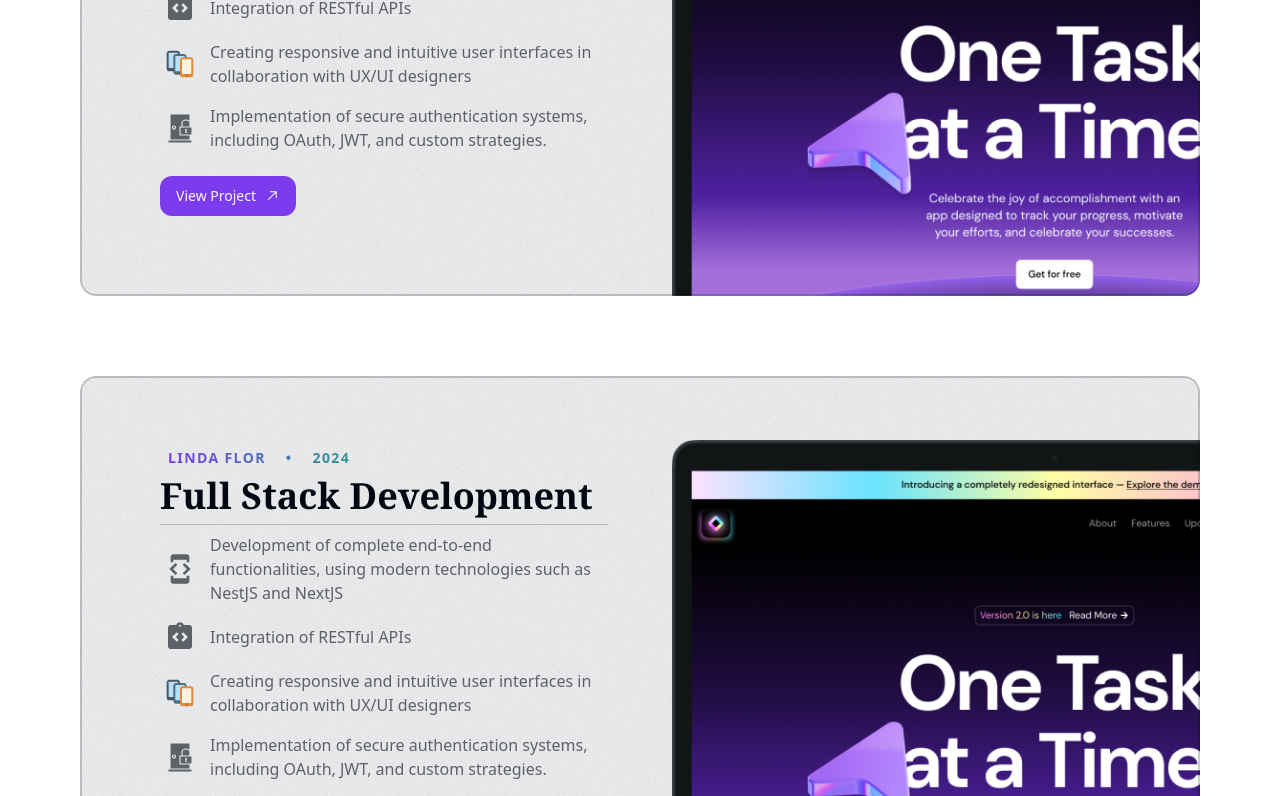
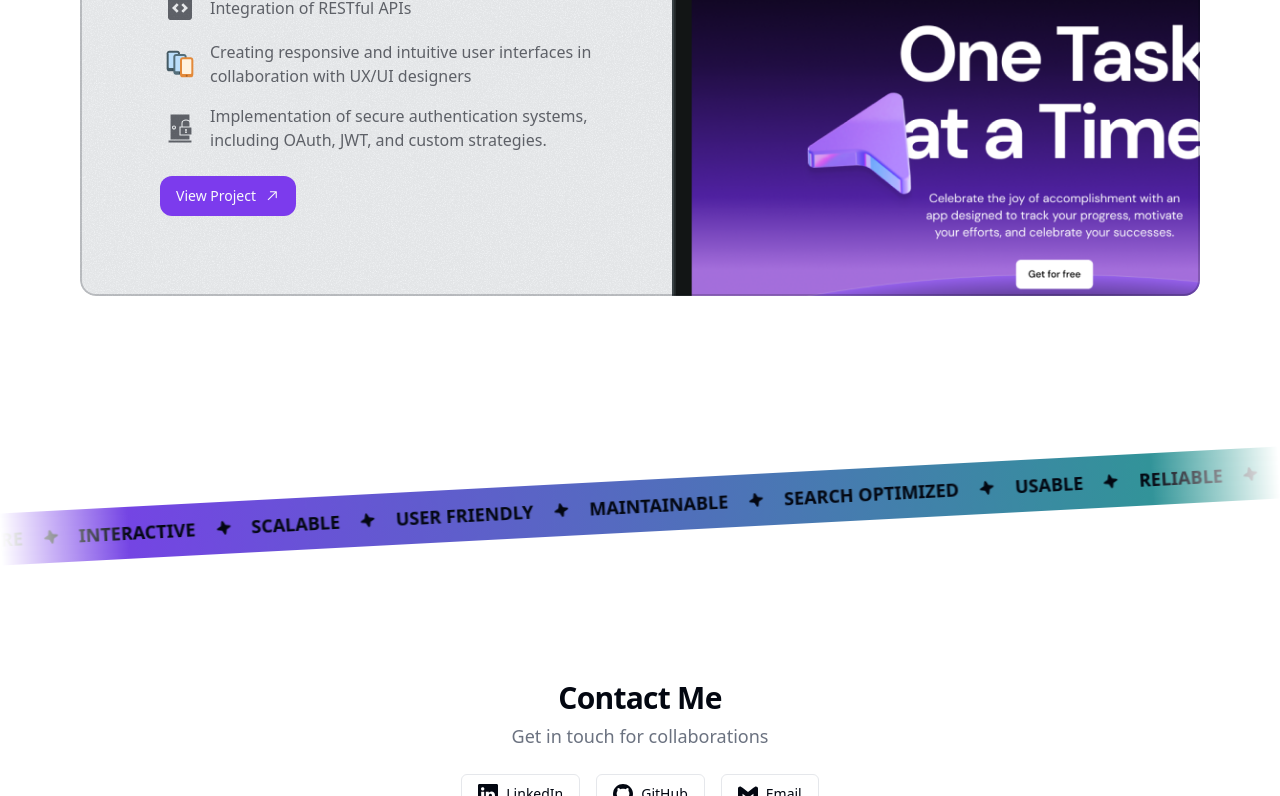
Before and after one commit to WellingtonVell/portfolio, a Next.js app: page / in a window 1280 px wide. Shown: the part 2004-2800 px from the top of the page. Built offline with nearby package versions, Linux system fonts and the light colour scheme.

Commit message:
refactor: change Contact component to use map function
- minor changes in for improve accessibility in Footer & Projects components

```diff
--- a/src/components/Footer.tsx
+++ b/src/components/Footer.tsx
@@ -15,7 +15,11 @@ const Footer = () => {
 					{links.map(link => (
 						<li key={link.name} className='flex items-center'>
 							<Button variant='link'>
-								<Link href={link.href} className='text-sm font-semibold'>
+								<Link
+									href={link.href}
+									className='text-sm font-semibold'
+									tabIndex={-1}
+								>
 									{link.name}
 								</Link>
 								<BsArrowLeft className='size-3 rotate-[135deg] text-foreground' />
--- a/src/components/pages/landing/Contact.tsx
+++ b/src/components/pages/landing/Contact.tsx
@@ -17,46 +17,24 @@ const Contact = () => {
 					</CardDescription>
 				</CardHeader>
 				<CardContent className='flex flex-col sm:flex-row items-center justify-center space-y-4 sm:space-y-0 sm:space-x-4'>
-					<Button
-						variant='outline'
-						className='w-full sm:w-auto flex items-center justify-center space-x-2 hover:bg-primary transition-colors'
-						asChild
-					>
-						<Link href='mailto:wellingtonvell@gmail.com' aria-label='Email me'>
-							<SiGmail size={20} />
-							<span>Email</span>
-						</Link>
-					</Button>
-					<Button
-						variant='outline'
-						className='w-full sm:w-auto flex items-center justify-center space-x-2 hover:bg-[#0077B5] transition-colors'
-						asChild
-					>
-						<Link
-							href='https://www.linkedin.com/in/wellington-costavell'
-							target='_blank'
-							rel='noopener noreferrer'
-							aria-label='Visit my LinkedIn profile'
+					{socials.map(social => (
+						<Button
+							variant='outline'
+							className={`w-full sm:w-auto flex items-center justify-center space-x-2 ${social.className}`}
+							asChild
+							key={social.name}
 						>
-							<BsLinkedin size={20} />
-							<span>LinkedIn</span>
-						</Link>
-					</Button>
-					<Button
-						variant='outline'
-						className='w-full sm:w-auto flex items-center justify-center space-x-2 hover:bg-[#333] transition-colors hover:text-[#fff]'
-						asChild
-					>
-						<Link
-							href='https://github.com/WellingtonVell'
-							target='_blank'
-							rel='noopener noreferrer'
-							aria-label='Visit my GitHub profile'
-						>
-							<BsGithub size={20} />
-							<span>GitHub</span>
-						</Link>
-					</Button>
+							<Link
+								href={social.href}
+								target='_blank'
+								rel='noopener noreferrer'
+								aria-label={social.arialabel}
+							>
+								<social.icon size={20} />
+								<span>{social.name}</span>
+							</Link>
+						</Button>
+					))}
 				</CardContent>
 			</Card>
 		</section>
@@ -64,3 +42,27 @@ const Contact = () => {
 };
 
 export default Contact;
+
+const socials = [
+	{
+		name: 'LinkedIn',
+		href: 'https://www.linkedin.com/in/wellington-costavell',
+		icon: BsLinkedin,
+		arialabel: 'Visit my LinkedIn profile',
+		className: 'hover:bg-[#0077B5]',
+	},
+	{
+		name: 'GitHub',
+		href: 'https://github.com/WellingtonVell',
+		icon: BsGithub,
+		arialabel: 'Visit my GitHub profile',
+		className: 'hover:bg-[#333] hover:text-[#fff]',
+	},
+	{
+		name: 'Email',
+		href: 'mailto:wellingtonvell@gmail.com',
+		icon: SiGmail,
+		arialabel: 'Send me an email',
+		className: 'hover:bg-primary',
+	},
+];
--- a/src/components/pages/landing/Projects.tsx
+++ b/src/components/pages/landing/Projects.tsx
@@ -19,10 +19,9 @@ const Projects = () => {
 					See how i transform concepts into engaging digital experiences
 				</h5>
 				<div className='my-10 grid grid-flow-row gap-20 w-full justify-items-center'>
-					{[...projects, ...projects, ...projects, ...projects].map(
-						(project, index) => (
+					{[...projects, ...projects].map((project, index) => (
 						<div
-								key={project.title}
+							key={`${project.title}+${index}`}
 							className={`bg-muted z-0 pt-4 px-8 rounded-2xl lg:px-20 lg:pt-16 lg:max-w-[1200px] after:content-[''] after:absolute after:inset-0 after:-z-10 overflow-hidden after:outline-2 after:outline after:-outline-offset-2 after:outline-foreground/20 after:rounded-2xl sticky`}
 							style={{ top: `calc(8rem + ${index * 1}rem)` }}
 						>
@@ -50,7 +49,7 @@ const Projects = () => {
 											</li>
 										))}
 									</ul>
-										<Link href={project.link}>
+									<Link href={project.link} tabIndex={-1}>
 										<Button className='gap-2 w-full md:w-fit rounded-xl z-10 my-4'>
 											View Project
 											<RxArrowTopLeft className='size-4 rotate-90' />
@@ -66,8 +65,7 @@ const Projects = () => {
 								</div>
 							</div>
 						</div>
-						),
-					)}
+					))}
 				</div>
 			</div>
 		</section>
```
Lines whose indentation alone changed are shown as unchanged.
